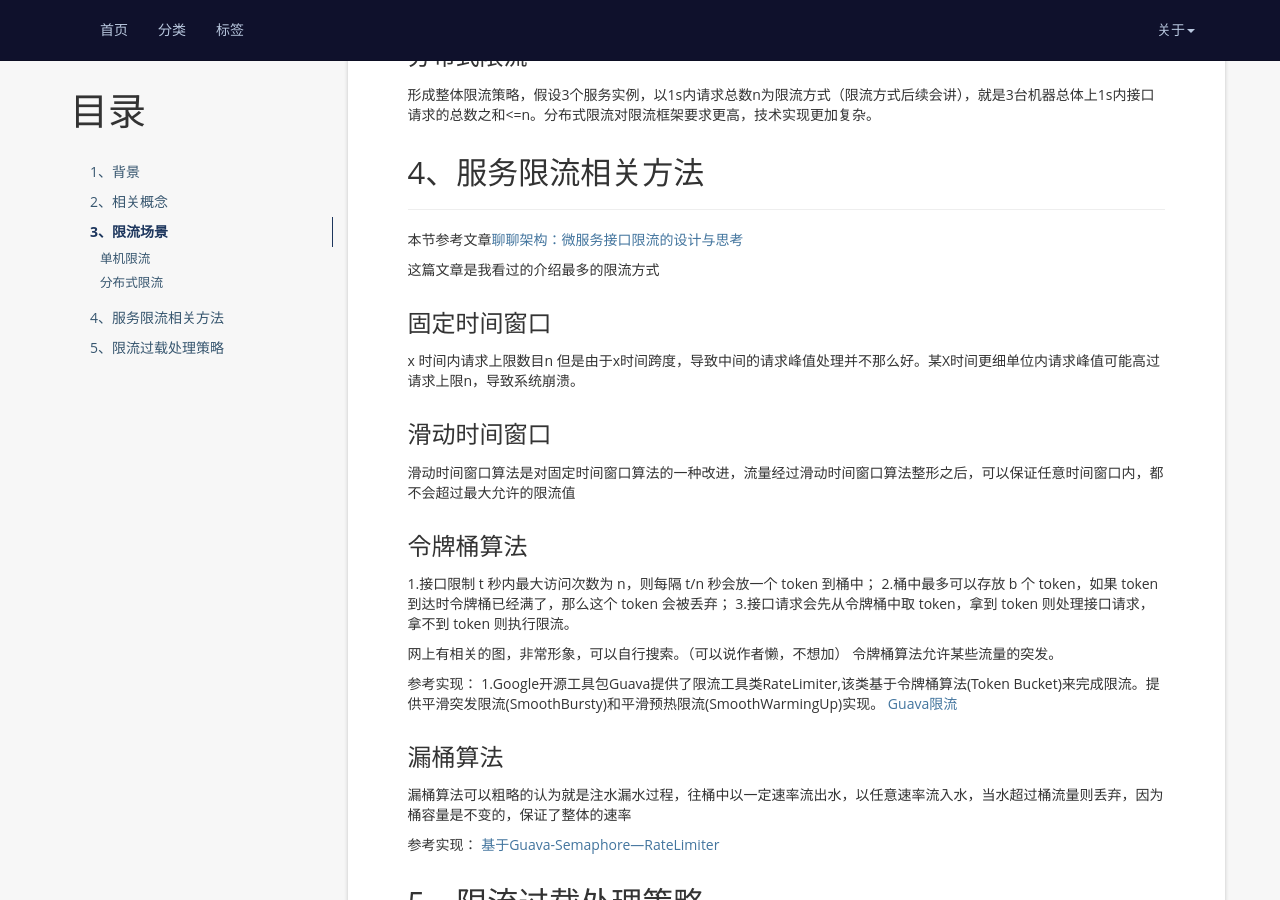
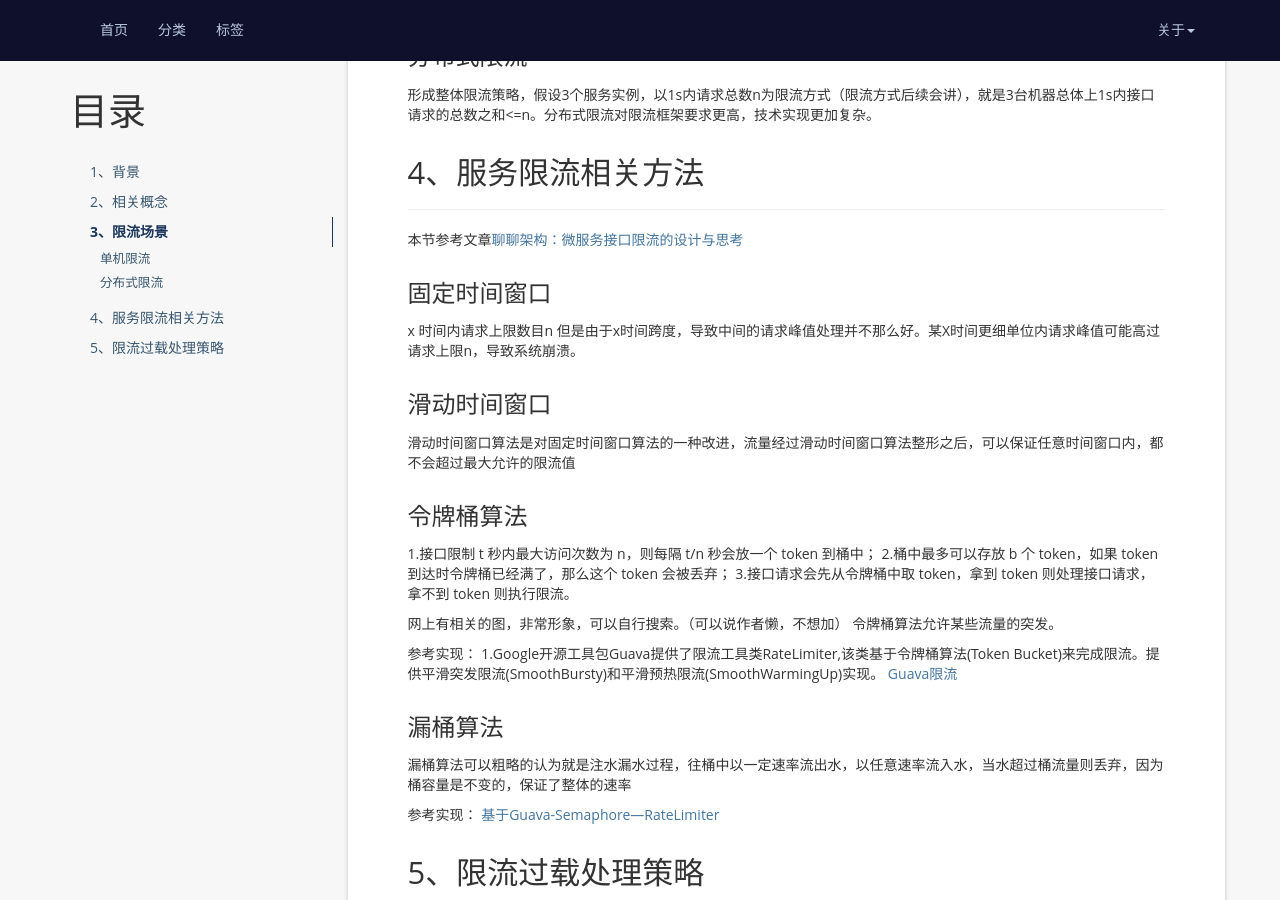
Before and after one commit to rareloved/andy.github.io, a Jekyll site: the page built from _posts/2018-07-28-服务限流.md, in a window 1280 px wide and 900 px high, scrolled down 2019 px. Built offline with Jekyll 4.4.1, drawn with Linux system fonts in a browser that asks for light colours; nearby versions of some CDN libraries; a script that is not in the unit is left out; comment, search, counter and statistics services are not loaded.

Commit message:
服务限流

```diff
--- a/_posts/2018-07-28-服务限流.md
+++ b/_posts/2018-07-28-服务限流.md
@@ -85,7 +85,6 @@ tomcat容器等都有相关的配置参数，提供最大并发数据限制，
 -------
 本节参考文章[聊聊架构：微服务接口限流的设计与思考](https://mp.weixin.qq.com/s/EwnlULiu6-lMxyMeIjySNg)
 
-这篇文章是我看过的介绍最多的限流方式
 
 ### 固定时间窗口
 x 时间内请求上限数目n
```
